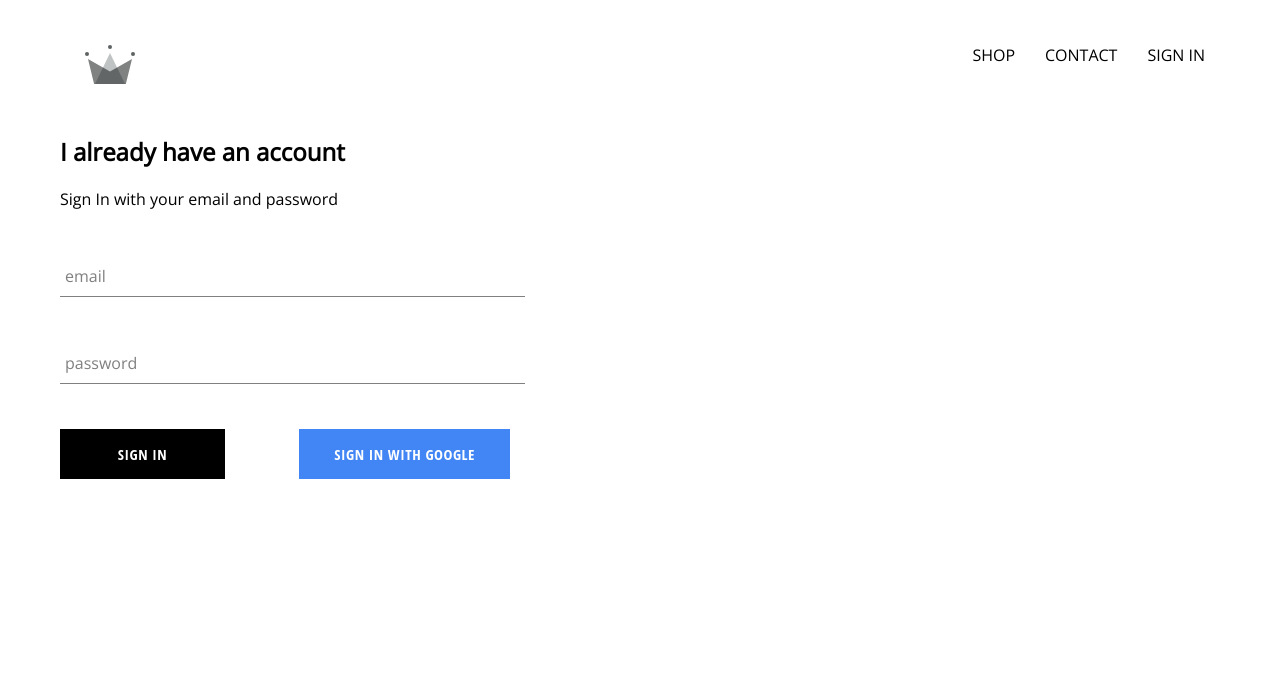
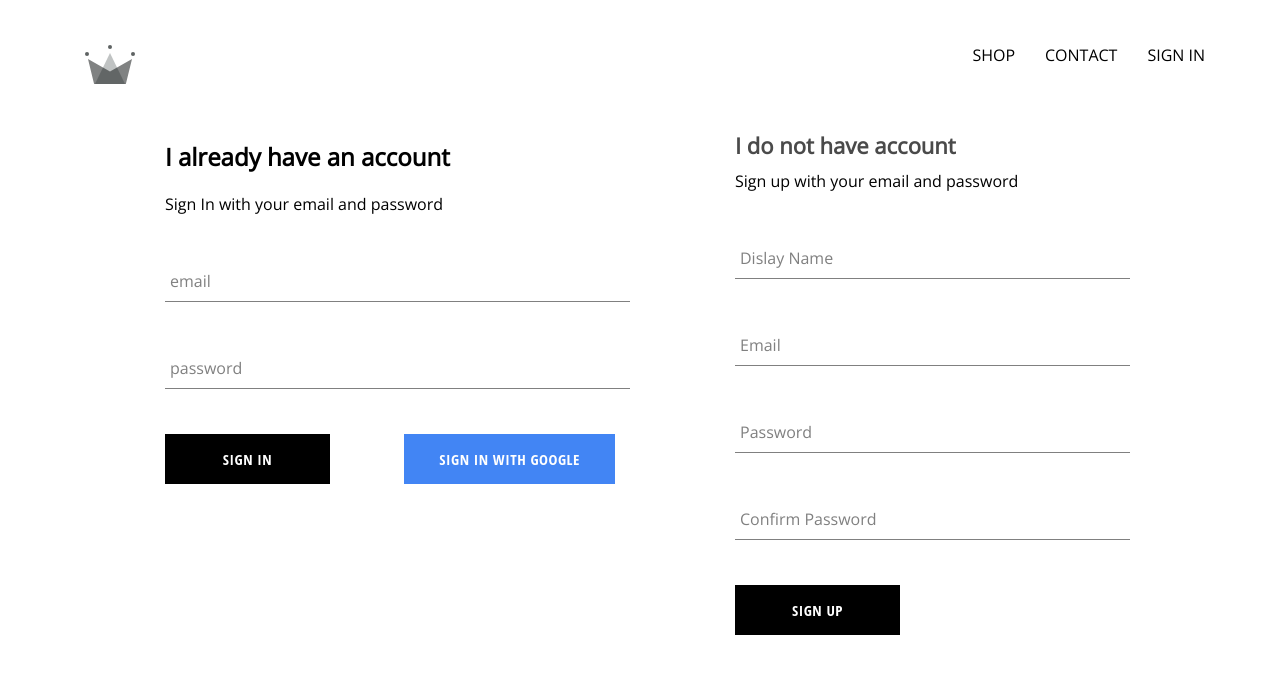
Before and after one commit to Ranakb/vibrantwearEC, a React (Create React App) app: page /signin in a window 1280 px wide. Shown: the top 674 px of the page. Built offline with nearby package versions, Linux system fonts and the light colour scheme; no server answers.

Commit message:
implemented firebase utils, included ability to store authenticated user into our firestore database

```diff
--- a/src/App.js
+++ b/src/App.js
@@ -4,7 +4,7 @@
 import ShopPage from './pages/homepage/shop/shop.component';
 import SignInAndSignUpPage from './pages/SignInAndSignUpPage/Sign-In-And-Sign-Up.component';
 import Header from './components/header/header.component';
-import { auth } from './firebase/firebase.utils';
+import { auth, createUserProfileDocument } from './firebase/firebase.utils';
 import React from 'react';
 class App extends React.Component {
   constructor() {
@@ -15,8 +15,18 @@
   }
   unSubscribeFromAuth = null;
   componentDidMount() {
-    this.unSubscribeFromAuth = auth.onAuthStateChanged((user) => {
-      this.setState({ currentUser: user });
+    this.unSubscribeFromAuth = auth.onAuthStateChanged(async (userAuth) => {
+      if (userAuth) {
+        const userRef = await createUserProfileDocument(userAuth);
+
+        userRef.onSnapshot = (snapShot) => {
+          this.setState({
+            id: snapShot.id,
+            ...snapShot.data(),
+          });
+        };
+      }
+      this.setState({ currentUser: userAuth });
     });
   }
   componentWillUnmount() {
@@ -26,7 +36,7 @@
     return (
       <div>
         <Router>
-          <Header currentUser={this.state.currentUser}/>
+          <Header currentUser={this.state.currentUser} />
           <Routes>
             <Route exact path='/' element={<HomePage />} />
             <Route path='/shop' element={<ShopPage />} />
--- a/src/components/custom-button/custom-button.styles.scss
+++ b/src/components/custom-button/custom-button.styles.scss
@@ -19,6 +19,7 @@
     background-color: white;
     color: black;
     border: 1px solid black;
+
   }
 
   &.google-sign-in {
--- a/src/components/header/header.styles.scss
+++ b/src/components/header/header.styles.scss
@@ -20,6 +20,8 @@
 
       .option {
         padding: 10px 15px;
+        cursor:pointer;
       }
+
     }
   }
--- /dev/null
+++ b/src/components/sign-up/sign-up.component.jsx
@@ -0,0 +1,98 @@
+import React from 'react';
+import FormInput from '../form-input/form-input.component';
+import CustomButton from '../custom-button/custom-buttom.component';
+
+import { auth, createUserProfileDocument } from '../../firebase/firebase.utils';
+
+import './sign-up.styles.scss';
+
+class SignUp extends React.Component {
+  constructor() {
+    super();
+
+    this.state = {
+      displayName: '',
+      email: '',
+      password: '',
+      confirmPassword: '',
+    };
+  }
+
+  handleSubmit = async (event) => {
+    event.preventDefault();
+    const { displayName, email, password, confirmPassword } = this.state;
+
+    if (password !== confirmPassword) {
+      alert("Passwords don't match");
+      return;
+    }
+
+    try {
+      const { user } = await auth.createUserWithEmailAndPassword(
+        email,
+        password
+      );
+      await createUserProfileDocument(user, { displayName });
+      this.setState({
+        displayName: '',
+        email: '',
+        password: '',
+        confirmPassword: '',
+      });
+    } catch (error) {
+      console.log(error);
+    }
+  };
+
+  handleChange = (event) => {
+    const { name, value } = event.target;
+
+    this.setState({ [name]: value });
+  };
+  render() {
+    const { displayName, email, password, confirmPassword } = this.state;
+    return (
+      <div className='sign-up'>
+        <h2 className='title'>I do not have account</h2>
+        <span>Sign up with your email and password</span>
+        <form className='sign-up-form' onSubmit={this.handleSubmit}>
+          <FormInput
+            type='text'
+            name='displayName'
+            value={displayName}
+            onChange={this.handleChange}
+            label='Dislay Name'
+            required
+          />
+          <FormInput
+            type='email'
+            name='email'
+            value={email}
+            onChange={this.handleChange}
+            label='Email'
+            required
+          />
+          <FormInput
+            type='password'
+            name='password'
+            value={password}
+            onChange={this.handleChange}
+            label='Password'
+            required
+          />
+          <FormInput
+            type='password'
+            name='confirmPassword'
+            value={confirmPassword}
+            onChange={this.handleChange}
+            label='Confirm Password'
+            required
+          />
+          <CustomButton type='submit'>SIGN UP</CustomButton>
+        </form>
+      </div>
+    );
+  }
+}
+
+export default SignUp;
--- /dev/null
+++ b/src/components/sign-up/sign-up.styles.scss
@@ -0,0 +1,9 @@
+.sign-up {
+  display: flex;
+  flex-direction: column;
+  width: 380px;
+
+  .title {
+    margin: 10px 0;
+  }
+}
--- a/src/firebase/firebase.utils.js
+++ b/src/firebase/firebase.utils.js
@@ -4,7 +4,7 @@
 
 const config = {
   apiKey: 'AIzaSyCYKXsdleu5k0c0Zvl8XOq6VDnDsbCByUk',
-  authDomain  : 'vibrantwear-c7a44.firebaseapp.com',
+  authDomain: 'vibrantwear-c7a44.firebaseapp.com',
   projectId: 'vibrantwear-c7a44',
   storageBucket: 'vibrantwear-c7a44.appspot.com',
   messagingSenderId: '871972342111',
@@ -12,7 +12,30 @@
   measurementId: 'G-3FL44CM9W5',
 };
 
+export const createUserProfileDocument = async (userAuth, additionalData) => {
+  if (!userAuth) return;
 
+  const userRef = firestore.doc(`users/${userAuth.uid}`);
+
+  const snapShot = await userRef.get();
+
+  if (!snapShot.exists) {
+    const { displayName, email } = userAuth;
+    const createdAt = new Date();
+    try {
+      await userRef.set({
+        displayName,
+        email,
+        createdAt,
+        ...additionalData
+      });
+    } catch (error) {
+      console.log('error creating user', error.message);
+    }
+  }
+  return userRef;
+
+};
 
 firebase.initializeApp(config);
 
--- a/src/pages/SignInAndSignUpPage/Sign-In-And-Sign-Up.component.jsx
+++ b/src/pages/SignInAndSignUpPage/Sign-In-And-Sign-Up.component.jsx
@@ -1,12 +1,13 @@
 import React from 'react';
 import './Sign-In-And-Sign-Up.styles.scss';
-
+import SignUp from '../../components/sign-up/sign-up.component';
 import SignIn from '../../components/Sign-in/sign-in.component';
 
 const SignInAndSignUpPage = () => {
   return (
     <div className='sign-in-and-sign-up'>
       <SignIn />
+      <SignUp />
     </div>
   );
 };
--- a/src/pages/SignInAndSignUpPage/Sign-In-And-Sign-Up.styles.scss
+++ b/src/pages/SignInAndSignUpPage/Sign-In-And-Sign-Up.styles.scss
@@ -0,0 +1,6 @@
+.sign-in-and-sign-up {
+  width: 950px;
+  display: flex;
+  justify-content: space-between;
+  margin: 30px auto;
+}
```
